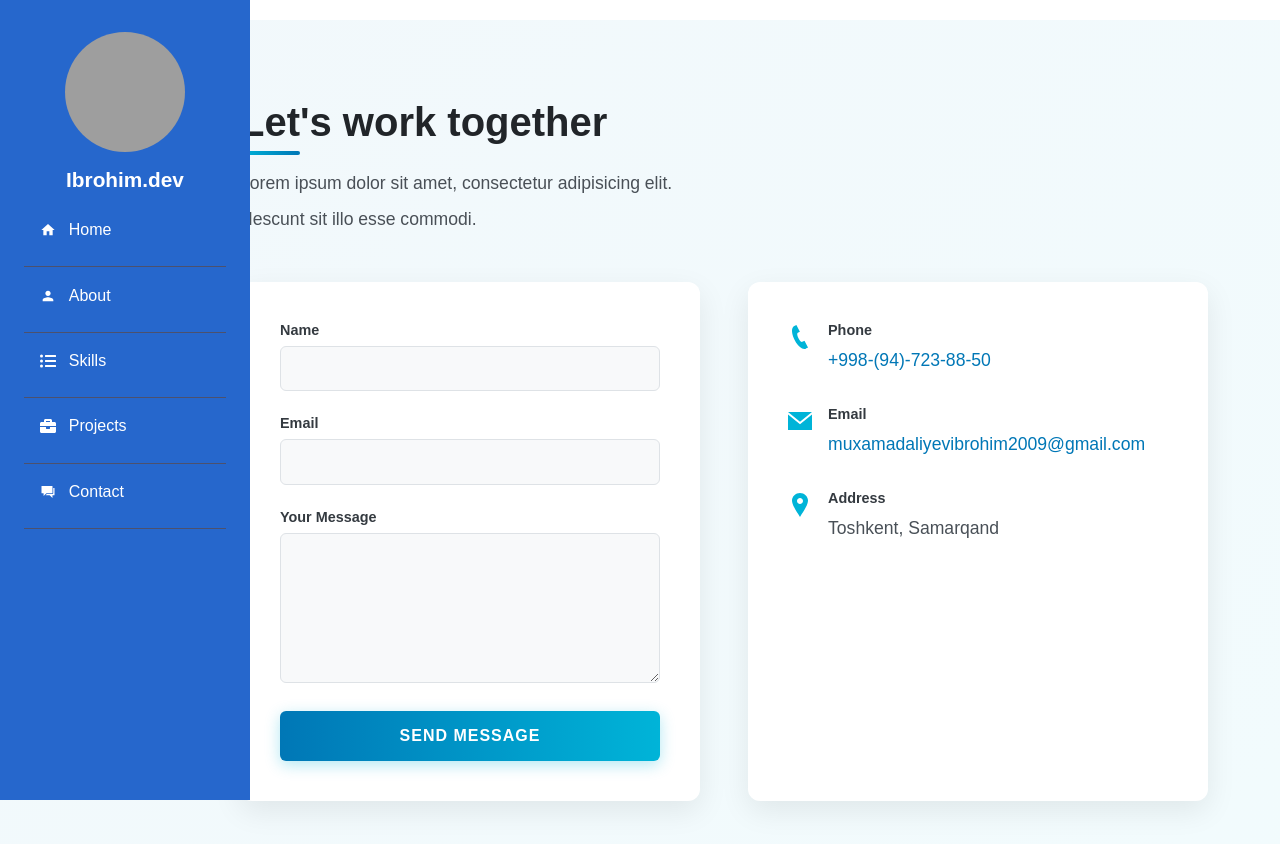
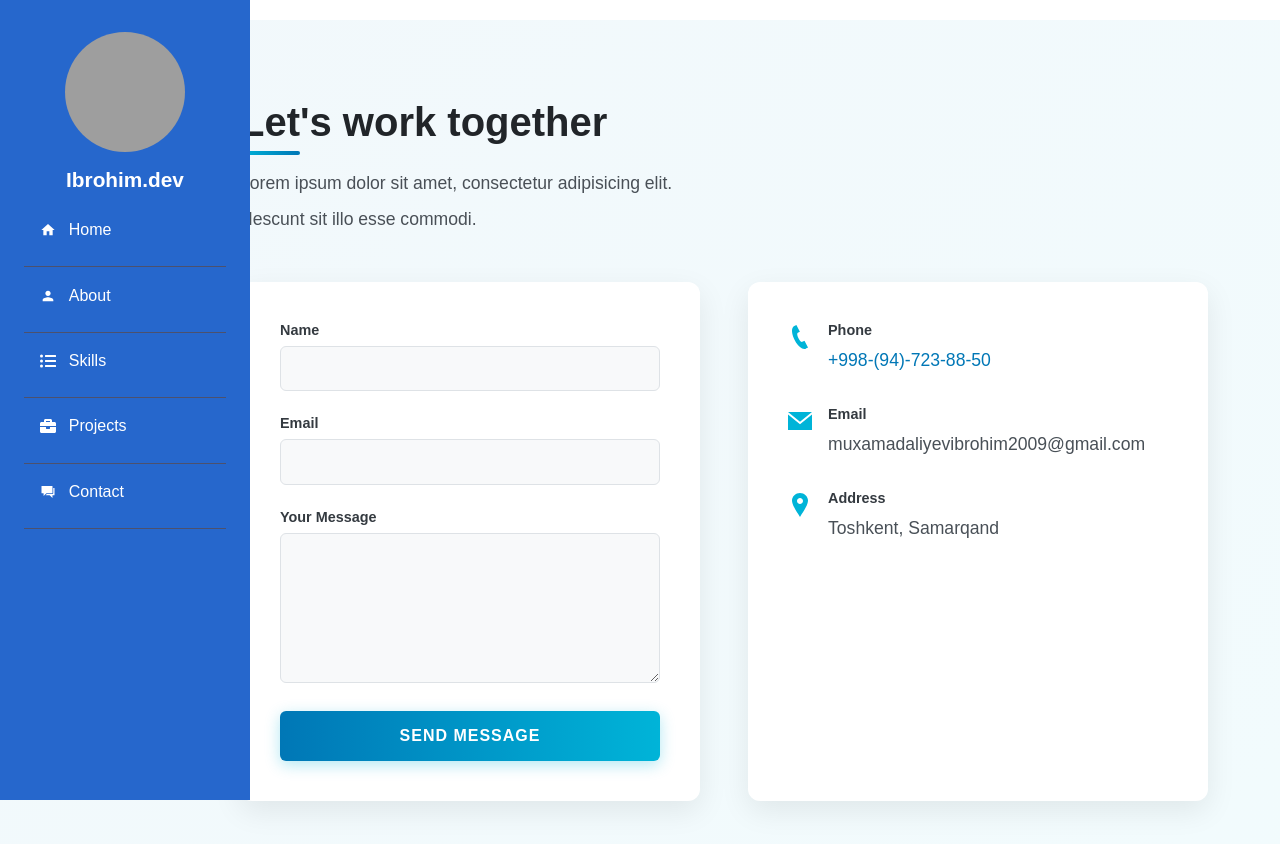
Before and after one commit to Mukhamadaliev/Portfolio-react, a React (Create React App) app: page /contact in a window 1280 px wide. Shown: the top 844 px of the page. Built offline with nearby package versions, Linux system fonts and the light colour scheme; grey boxes are pictures that could not be loaded.

Commit message:
Portfolio

```diff
--- a/src/components/Contact/Contact.jsx
+++ b/src/components/Contact/Contact.jsx
@@ -71,7 +71,7 @@ const Contact = () => {
             <div className="info-block">
               <h3 className="info-label">Email</h3>
               <p className="info-value">
-                <a href="mailto:muxamadaliyevibrohim2009@gmail.com">muxamadaliyevibrohim2009@gmail.com</a>
+                muxamadaliyevibrohim2009@gmail.com
               </p>
             </div>
 
```
